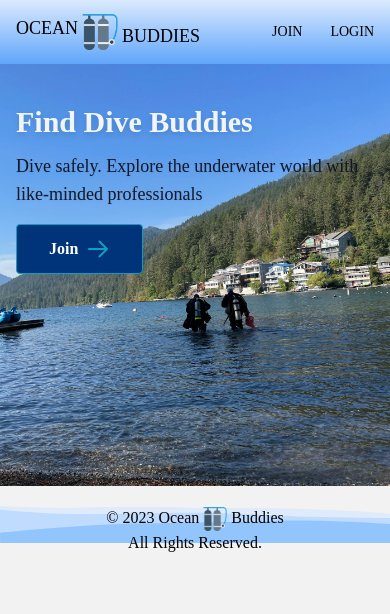
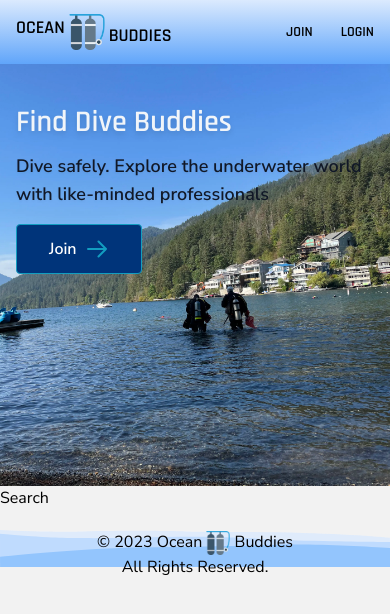
Before and after one commit to RozaliiaRusskikh/ocean-buddies, a Next.js app: page / in a window 390 px wide. Shown: the top 614 px of the page. Built offline with nearby package versions, Linux system fonts and the light colour scheme.

Commit message:
Update styles and fonts

```diff
--- a/app/page.tsx
+++ b/app/(site)/page.tsx
@@ -6,7 +6,7 @@ import image from "@/public/assets/divers.webp";
 import { useState } from "react";
 
 const Homepage: React.FC = () => {
-  const [isLoggedIn, setIsLoggedIn] = useState(false);
+  const [isLoggedIn, setIsLoggedIn] = useState(true);
 
   const homeHero = {
     title: "Find Dive Buddies",
--- a/app/layout.tsx
+++ b/app/layout.tsx
@@ -3,8 +3,9 @@ import Layout from "@/components/Layout";
 import "@/styles/globals.css";
 
 export const metadata: Metadata = {
-  title: "Ocean Buddies | Search for divers around the world",
-  description: "Find Dive Buddies near your location",
+  title: "Ocean Buddies | Find Divers",
+  description:
+    "Find Dive Buddies near your location, search for divers around the world",
   keywords: ["Dive", "Buddies", "PADI", "Search", "Find", "Divers"],
   icons: {
     icon: "./icon.ico",
--- a/app/register/page.tsx
+++ b/app/register/page.tsx
@@ -1,7 +1,7 @@
 const Register: React.FC = () => {
   return (
     <>
-      <div>Register</div>
+      <div></div>
     </>
   );
 };
--- a/components/Header.tsx
+++ b/components/Header.tsx
@@ -14,7 +14,7 @@ const Header: React.FC<HeaderProps> = ({ pathname }) => {
     { title: "Login", path: "/login" },
   ];
   return (
-    <header className="bg-gradient-to-t from-blue-400 to-blue-100">
+    <header className="bg-gradient-to-t from-blue-400 to-blue-100 font-rajdhani">
       <LayoutX>
         <div className="h-16 flex items-center justify-between gap-12">
           <Link
--- a/components/Hero.tsx
+++ b/components/Hero.tsx
@@ -24,7 +24,10 @@ export const Hero: React.FC<HeroProps> = ({
       style={{ backgroundImage: `url(${image.src})` }}
     >
       <div className="pt-10 md:pt-32">
-        <Heading as="h1" className="mb-3 md:mb-5 text-slate-100 drop-shadow-md">
+        <Heading
+          as="h1"
+          className="mb-3 md:mb-5 text-slate-100 drop-shadow-md font-rajdhani"
+        >
           {title}
         </Heading>
         <Text
--- a/components/Layout.tsx
+++ b/components/Layout.tsx
@@ -3,6 +3,17 @@
 import Header from "./Header";
 import Footer from "./Footer";
 import { usePathname } from "next/navigation";
+import { Rajdhani, Nunito_Sans } from "next/font/google";
+
+const rajdhani = Rajdhani({
+  weight: ["600"],
+  subsets: ["latin-ext"],
+});
+
+const nunito_sans = Nunito_Sans({
+  weight: ["300", "400", "600", "700"],
+  subsets: ["latin"],
+});
 
 interface LayoutProps {
   children: React.ReactNode;
@@ -13,6 +24,13 @@ export default function Layout({ children }: LayoutProps) {
 
   return (
     <>
+      <style jsx global>{`
+        :root {
+          /* ... */
+          --font-rajdhani: ${rajdhani.style.fontFamily};
+          --font-nunito-sans: ${nunito_sans.style.fontFamily};
+        }
+      `}</style>
       <Header pathname={pathname} />
       <main>{children}</main>
       <Footer />
--- a/components/NavLink.tsx
+++ b/components/NavLink.tsx
@@ -9,9 +9,9 @@ interface NavLinkProps {
 
 export default function NavLink({ title, path, pathname }: NavLinkProps) {
   const activeStyles =
-    "border-b-2 border-secondary transition-all duration-200 hover:text-background hover:border-primary";
+    "border-b-2 border-secondary transition-all duration-300 hover:text-background hover:border-primary";
 
-  const inactiveStyles = "hover:text-background";
+  const inactiveStyles = "hover:text-background transition duration-300";
 
   const styles = `uppercase ${
     path === pathname ? activeStyles : inactiveStyles
--- a/components/Text.tsx
+++ b/components/Text.tsx
@@ -21,7 +21,7 @@ export function Text({
 }: TextProps) {
   const sizes = {
     body: "text-base font-light",
-    super: "text-lg md:text-xl font-semibild",
+    super: "text-lg md:text-xl font-semibold",
     button: "text-base md:text-lg font-semibold",
     nav: "text-sm font-medium",
   };
@@ -43,7 +43,7 @@ export function Heading({
   ...props
 }: HeadingProps) {
   const sizes = {
-    heading: "text-3xl md:text-4xl font-bold",
+    heading: "text-3xl md:text-5xl font-bold",
     subheading: "text-base md:text-lg font-semibold",
   };
 
--- a/styles/globals.css
+++ b/styles/globals.css
@@ -4,7 +4,7 @@
 
 html,
 body {
-  font-family: var(--font-inter), Helvetica, Arial, Lucida, sans-serif;
+  font-family: var(--font-nunito-sans), Helvetica, Arial, Lucida, sans-serif;
   background-color: #f2f2f2;
   margin: 0;
 }
--- a/tailwind.config.ts
+++ b/tailwind.config.ts
@@ -1,13 +1,17 @@
-import type { Config } from 'tailwindcss'
+import type { Config } from "tailwindcss";
 
 const config: Config = {
   content: [
-    './pages/**/*.{js,ts,jsx,tsx,mdx}',
-    './components/**/*.{js,ts,jsx,tsx,mdx}',
-    './app/**/*.{js,ts,jsx,tsx,mdx}',
+    "./pages/**/*.{js,ts,jsx,tsx,mdx}",
+    "./components/**/*.{js,ts,jsx,tsx,mdx}",
+    "./app/**/*.{js,ts,jsx,tsx,mdx}",
   ],
   theme: {
     extend: {
+      fontFamily: {
+        nunito: ["var(--font-nunito-sans)", "sans-serif"],
+        rajdhani: ["var(--font-rajdhani)", "sans-serif"],
+      },
       colors: {
         primary: "#00347A",
         secondary: "#129DC0",
@@ -16,5 +20,5 @@ const config: Config = {
     },
   },
   plugins: [],
-}
-export default config
+};
+export default config;
```
